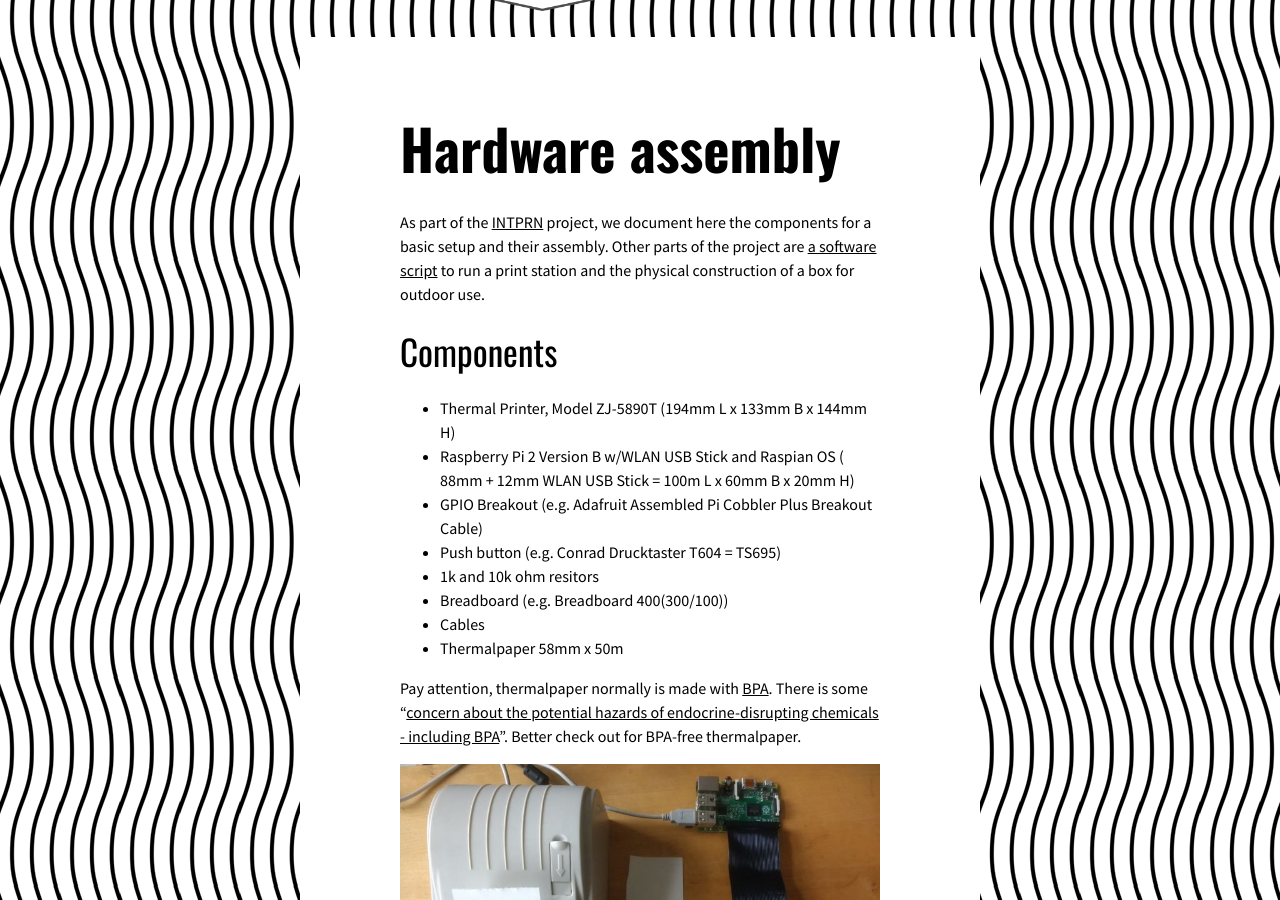
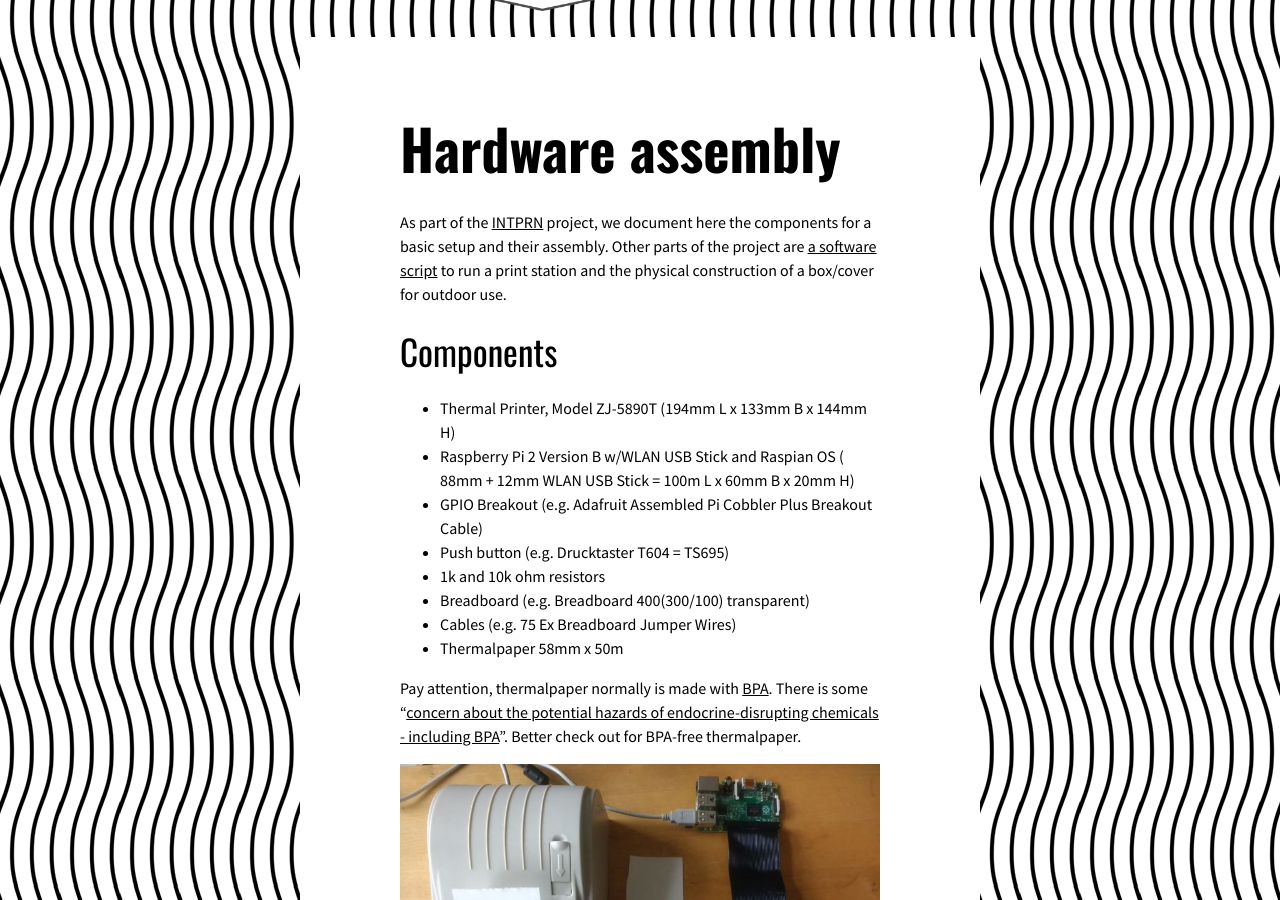
Before and after one commit to ut/INTPRN, a Jekyll site: the page built from hardware.md, in a window 1280 px wide and 900 px high, scrolled down 368 px. Built offline with Jekyll 4.4.1, drawn with Linux system fonts in a browser that asks for light colours; emoji names are drawn with the system emoji font; our own code applies the rules of GitHub Pages for plain Markdown files.

Commit message:
Update hardware.md

```diff
--- a/hardware.md
+++ b/hardware.md
@@ -4,18 +4,18 @@ layout: pages
 
 # Hardware assembly
 
-As part of the [INTPRN](/INTPRN/) project, we document here the  components for a basic setup and their assembly. Other parts of the
-project are [a software script](https://github.com/ut/PRNSTN) to run a print station and the physical construction of a box for outdoor use.
+As part of the [INTPRN](/INTPRN/) project, we document here the components for a basic setup and their assembly. Other parts of the
+project are [a software script](https://github.com/ut/PRNSTN) to run a print station and the physical construction of a box/cover for outdoor use.
 
 ## Components
 
 * Thermal Printer, Model ZJ-5890T (194mm L x 133mm B x 144mm H)
 * Raspberry Pi 2 Version B w/WLAN USB Stick and Raspian OS  ( 88mm + 12mm WLAN USB Stick = 100m L x 60mm B x 20mm H)
 * GPIO Breakout (e.g. Adafruit Assembled Pi Cobbler Plus Breakout Cable)
-* Push button  (e.g. Conrad Drucktaster T604 = TS695)
-* 1k and 10k ohm resitors
-* Breadboard (e.g. Breadboard 400(300/100))
-* Cables
+* Push button  (e.g. Drucktaster T604 = TS695)
+* 1k and 10k ohm resistors
+* Breadboard (e.g. Breadboard 400(300/100) transparent)
+* Cables (e.g. 75 Ex Breadboard Jumper Wires)
 * Thermalpaper 58mm x 50m
 
 Pay attention, thermalpaper normally is made with [BPA](https://en.wikipedia.org/wiki/Bisphenol_A). There is some "[concern about the potential hazards of endocrine-disrupting chemicals - including BPA](https://en.wikipedia.org/wiki/Bisphenol_A#cite_note-endosoc-53)". Better check out for BPA-free thermalpaper.
```
